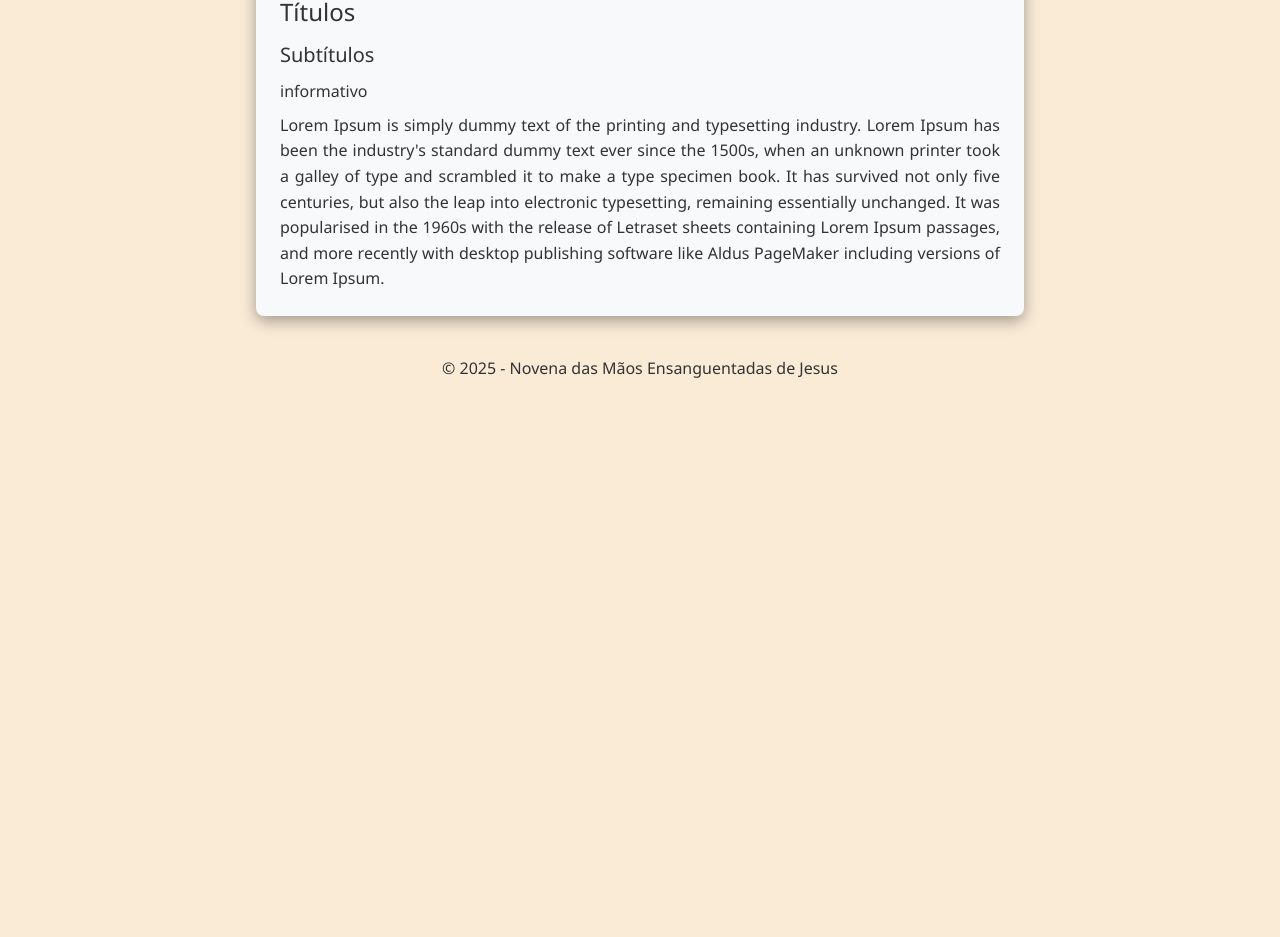
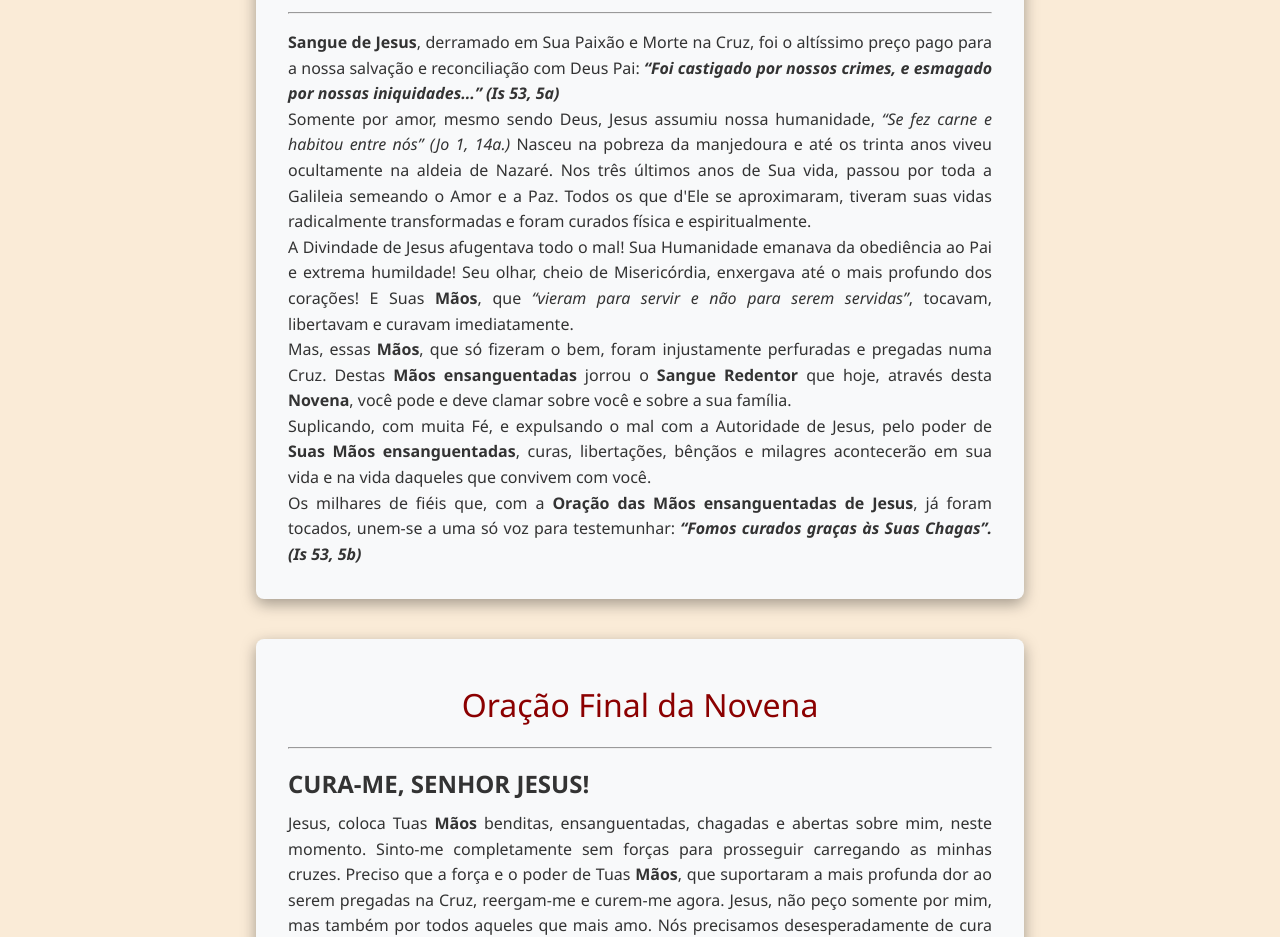
Before and after one commit to angelitasantos/projeto_novenas, a plain HTML site: page index.html in a window 1280 px wide. Shown: the part 480-1417 px from the top of the page. Before the commit the page ends 862 px from the top, so only its background shows below. Drawn offline with Linux system fonts and the light colour scheme.

Commit message:
feat: implementa carregamento das orações inicial e final

```diff
--- a/index.html
+++ b/index.html
@@ -3,15 +3,15 @@
 <head>
     <meta charset="UTF-8">
     <meta name="viewport" content="width=device-width, initial-scale=1.0">
-    <title>Novenas</title>
+    <title></title>
     <link rel="shortcut icon" href="./static/favicon.png" type="image/x-icon">
     <link rel="stylesheet" href="/static/styles.css">
 </head>
 <body>
 
     <header>
-        <h1>Titulo</h1>
-        <p class="text-center">...</p>
+        <h1></h1>
+        <p class="text-center"></p>
         <div class="novena-selector">
             <label for="novenaSelect">Selecione a Novena:</label>
             <select id="novenaSelect">
@@ -24,23 +24,8 @@
     </header>
 
     <main class="container">
-        <section class="section">
-            <h2>Seções</h2>
-            <h3>Sub Seções</h3>
-            <h4>Títulos</h4>
-            <h5>Subtítulos</h5>
-            <h6>informativo</h6>
-            <p>
-                Lorem Ipsum is simply dummy text of the printing and typesetting industry.
-                Lorem Ipsum has been the industry's standard dummy text ever since the 1500s,
-                when an unknown printer took a galley of type and scrambled it to make a type
-                specimen book. It has survived not only five centuries, but also the leap into
-                electronic typesetting, remaining essentially unchanged. It was popularised in
-                the 1960s with the release of Letraset sheets containing Lorem Ipsum passages,
-                and more recently with desktop publishing software like Aldus PageMaker
-                including versions of Lorem Ipsum.
-            </p>
-        </section>
+        <section class="section" id="firstPrayer"></section>
+        <section class="section" id="finalPrayer"></section>
     </main>
 
     <footer><p class="text-center" id="footerText">© 2025 - </p></footer>
--- a/static/script.js
+++ b/static/script.js
@@ -7,6 +7,7 @@ document.addEventListener('DOMContentLoaded', () => {
     document.getElementById('loadNovena').addEventListener('click', function() {
         loadSelectedNovena();
     });
+
 });
 
 // Variável global para armazenar os dados do JSON
@@ -26,6 +27,9 @@ async function loadNovenaData(novenaFile = 'novenas/novena-maos-ensanguentadas.j
 
         // Atualizar o cabeçalho
         updateHtml();
+
+        // Preencher a oração inicial e final na página
+        populateContent();
     } catch (error) {
         console.error('Erro ao carregar dados da novena:', error);
         alert('Erro ao carregar os dados da novena. Por favor, recarregue a página.');
@@ -62,3 +66,64 @@ function loadSelectedNovena() {
     // Recarregar a página com a nova novena
     loadNovenaData(selectedNovena);
 }
+
+// Preencher oração inicial e final com os dados do JSON
+function populateContent() {
+    try {
+        // Preencher primeira oração
+        const firstPrayer = document.getElementById('firstPrayer');
+        if (!firstPrayer) {
+            console.warn("Elemento com id 'firstPrayer' não encontrado no DOM!");
+            return;
+        }
+
+        let firstPrayerContent = document.getElementById('firstPrayerContent');
+        if (!firstPrayerContent) {
+            firstPrayerContent = document.createElement('div');
+            firstPrayerContent.id = 'firstPrayerContent';
+            firstPrayer.appendChild(firstPrayerContent);
+        }
+        firstPrayerContent.innerHTML = `
+            <h2 class="text-center text-red">${novenaContent.firstPrayerContent.title}</h2>
+            <hr class="margin-vertical">
+            ${novenaContent.firstPrayerContent.content.map(paragraph => `<p>${paragraph}</p>`).join('')}
+        `;
+
+        // Preencher oração final
+        const finalPrayer = document.getElementById('finalPrayer');
+        if (!finalPrayer) {
+            console.warn("Elemento com id 'finalPrayer' não encontrado no DOM!");
+            return;
+        }
+
+        let finalPrayerContent = document.getElementById('finalPrayerContent');
+        if (!finalPrayerContent) {
+            finalPrayerContent = document.createElement('div');
+            finalPrayerContent.id = 'finalPrayerContent';
+            finalPrayer.appendChild(finalPrayerContent);
+        }
+
+        finalPrayerContent.innerHTML = `
+            <h2 class="text-center text-red">${novenaContent.finalPrayerContent.title}</h2>
+            <hr class="margin-vertical">
+            ${novenaContent.finalPrayerContent.content.map(paragraph => {
+                if (paragraph.startsWith('<strong>') && paragraph.endsWith('</strong>')) {
+                    // Verificar se é uma oração compartilhada
+                    const prayerTitle = paragraph.replace('<strong>', '').replace('</strong>', '').trim();
+                    const sharedPrayer = Object.values(novenaContent.sharedPrayers).find(p => p.title === prayerTitle);
+
+                    if (sharedPrayer) {
+                        return `<h4><strong>${sharedPrayer.title}</strong></h4><p>${sharedPrayer.content}</p>`;
+                    }
+
+                    return `<h4>${paragraph}</h4>`;
+                } else {
+                    return `<p>${paragraph}</p>`;
+                }
+            }).join('')}
+        `;
+    } catch (error) {
+        console.error("Erro ao incluir o conteúdo das orações inicial e final:", error);
+    }
+
+}
--- a/static/styles.css
+++ b/static/styles.css
@@ -24,7 +24,7 @@ body {
     line-height: 1.6;
 }
 
-h1, h2, h3, h4, h5, h6 { font-weight: 100; margin-bottom: 0.5rem; }
+h1, h2, h3, h4, h5, h6 { font-weight: 100; margin: 0.5rem 0; }
 
 h1 { font-size: 2.25rem; }
 h2 { font-size: 2rem; }
@@ -34,7 +34,9 @@ h5 { font-size: 1.25rem; }
 h6 { font-size: 1rem; }
 p { font-size: 1rem; text-align: justify; }
 
+.text-red { color: var(--bg-danger); }
 .text-center { text-align: center; }
+.margin-vertical { margin: 1rem 0; }
 
 .container {
     max-width: 800px;
@@ -45,8 +47,8 @@ p { font-size: 1rem; text-align: justify; }
 .section {
     background-color: var(--primary-color);
     border-radius: var(--border-radius);
-    padding: 1.5rem;
-    margin-bottom: 1.5rem;
+    padding: 2rem;
+    margin: 2.5rem 0;
     box-shadow: var(--box-shadow);
 }
 
@@ -57,6 +59,15 @@ header {
     padding: 1.5rem;
     box-shadow: var(--box-shadow);
 }
+
+footer {
+    text-align: center;
+    padding: 1.5rem;
+    margin-top: 2rem;
+    background-color: var(--bg-danger);
+    color: var(--text-light);
+}
+
 
 /* Estilos para o seletor de novenas */
 .novena-selector {
```
